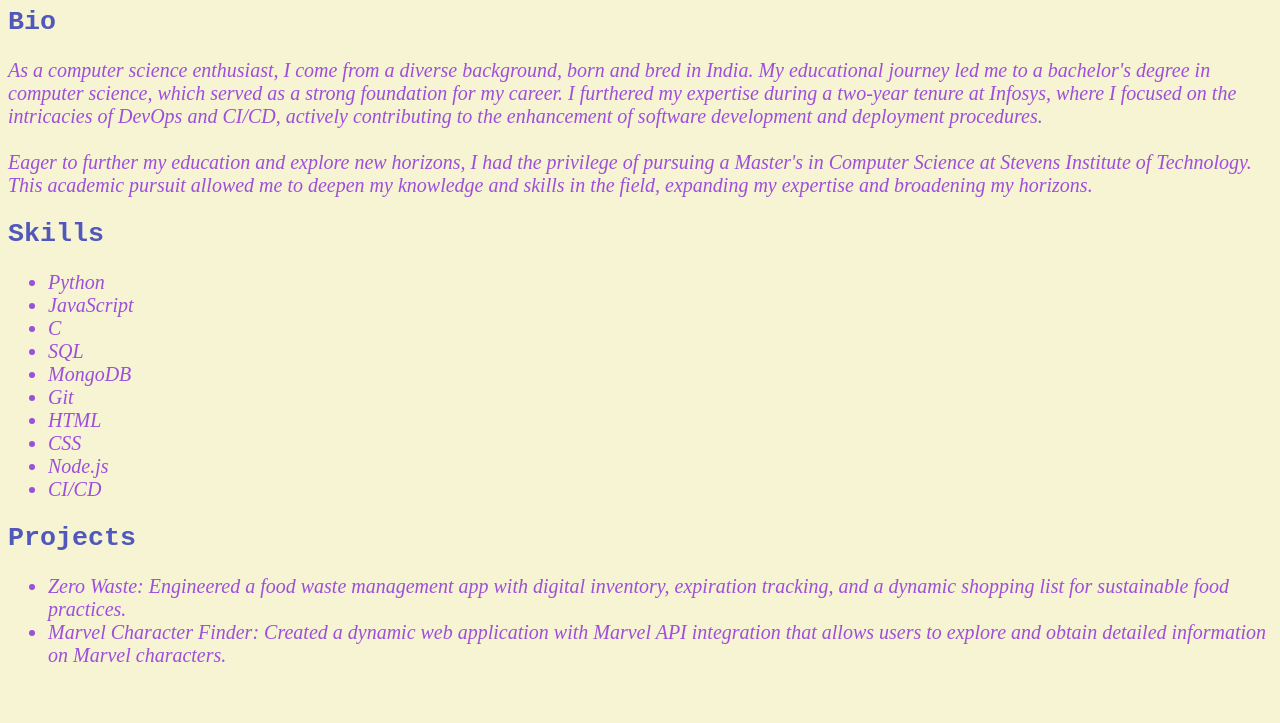
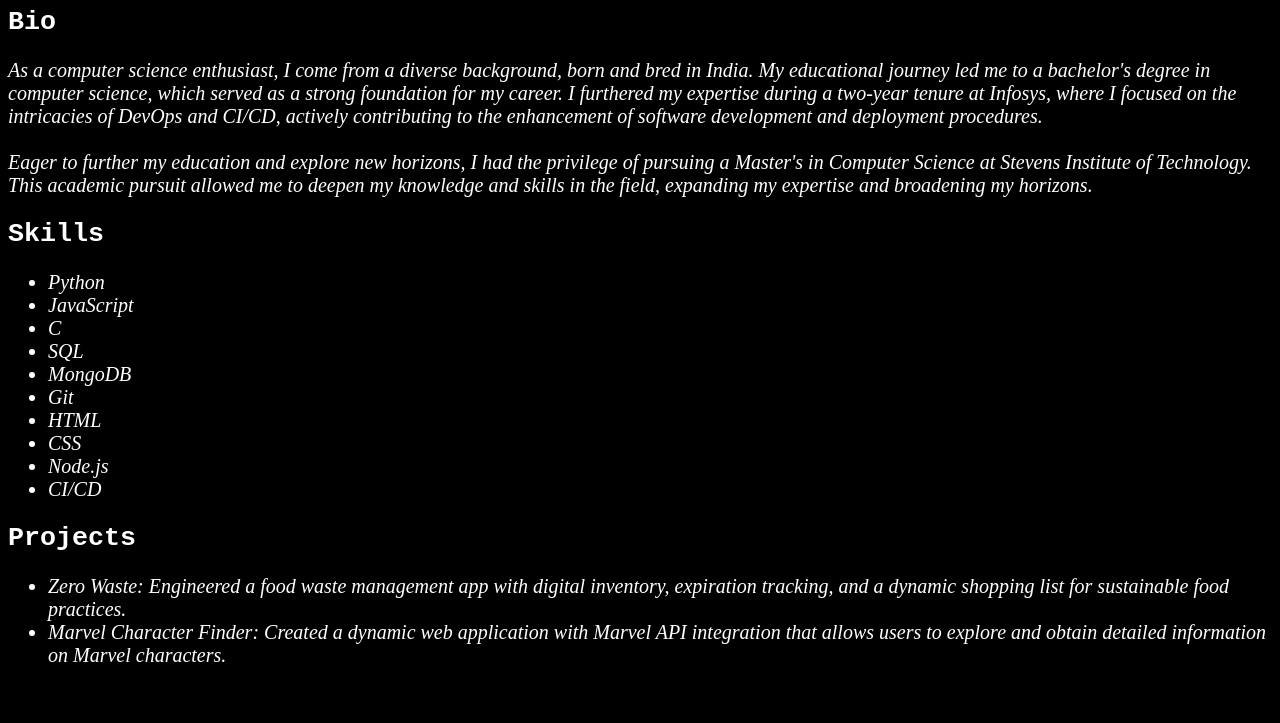
Before and after one commit to nvpai/nvpai.github.io, a plain HTML site: page index.html in a window 1280 px wide. Shown: the part 77-800 px from the top of the page. Drawn offline with Linux system fonts and the light colour scheme.

Commit message:
style changes

```diff
--- a/public/site.css
+++ b/public/site.css
@@ -1,6 +1,7 @@
 /*This file should have 10 CSS rulesets */
 h1{
-    color: #5158BB;
+    /* color: #5158BB; */
+    color: white;
     text-align: center;
     font-size: 25pt;
     font-family:Verdana, Geneva, Tahoma, sans-serif;
@@ -8,16 +9,19 @@ h1{
 
 }
 head, body{
-    background-color: #F6F4D2;
+    /* background-color: #F6F4D2; */
+    background-color: black;
 }
 p{
     font-size: 15pt;
     font-style: italic;
-    color:#9d4edd;
+    /* color:#9d4edd; */
+    color:white;
 }
 
 h2{
-    color: #5158BB;
+    /* color: #5158BB; */
+    color:white;
     font-family: 'Courier New', Courier, monospace, serif;
     font-size: 20pt;
     text-transform: capitalize;
@@ -26,7 +30,7 @@ h2{
 
 }
 ul{
-    color: #9d4edd;
+    color:white;
     font-size: 15pt;
     font-style: italic;
 }
```
